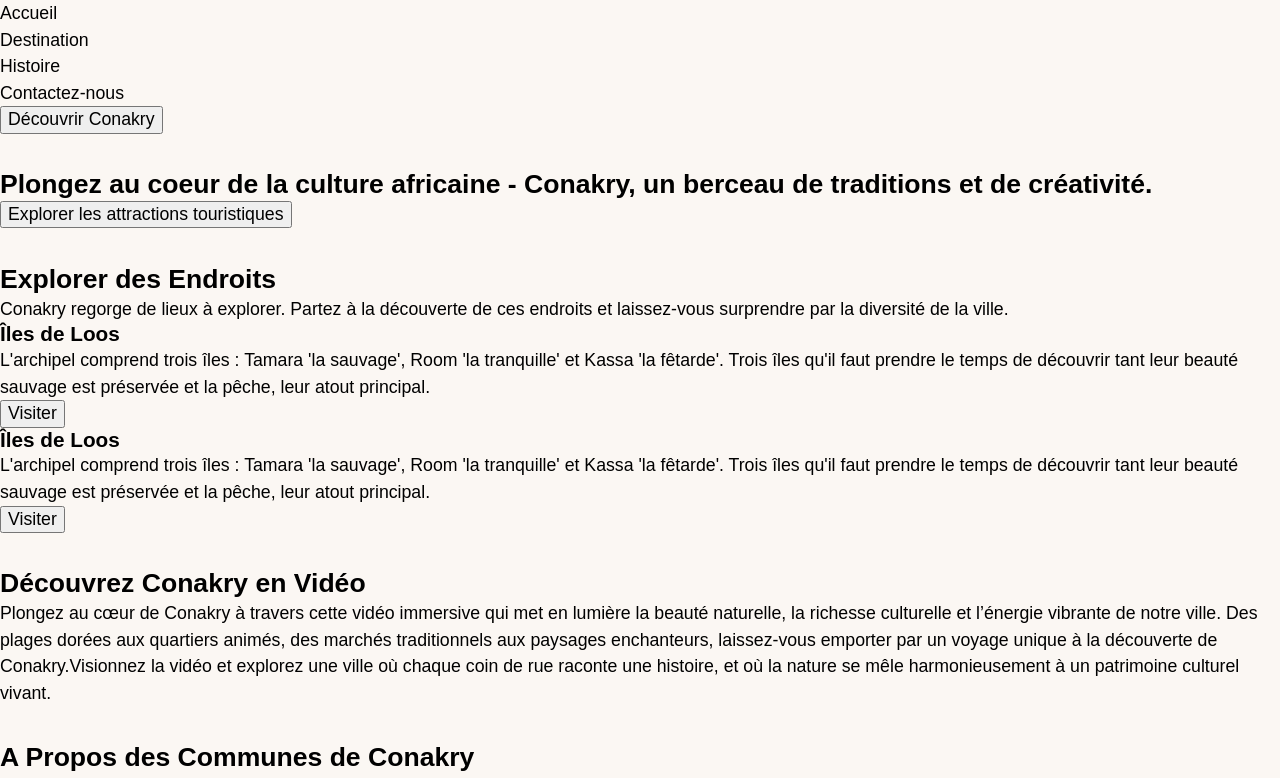
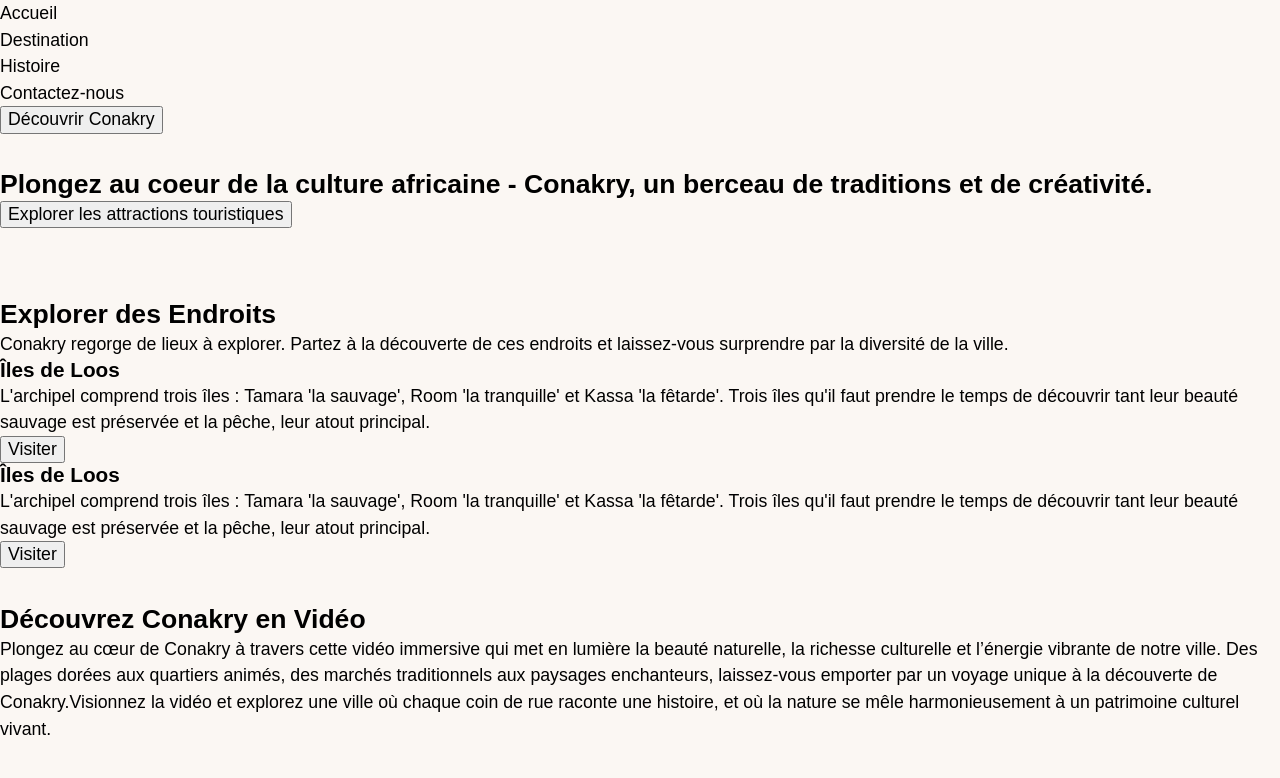
Before and after one commit to SouleymaneSy7/conakry-website-challenge, a React (Vite) app: page / in a window 1280 px wide. Shown: the top 778 px of the page. Built offline with nearby package versions, Linux system fonts and the light colour scheme; a web font is replaced by a local one.

Commit message:
style: update the general styling

```diff
--- a/src/sass/base/_general.scss
+++ b/src/sass/base/_general.scss
@@ -7,8 +7,15 @@ body {
   color: $body-text-color;
   background-color: $body-background-color;
   line-height: $body-line-height;
+  overflow-x: hidden;
 }
 
 section {
-  margin-block: $section-block-spacing;
+  padding-block: $section-block-spacing;
 }
+
+h1, h2, h3, h4 {
+  font-family: $heading-font-family;
+  font-weight: $font-weight-bold;
+  color: $text-color-default;
+}
```
